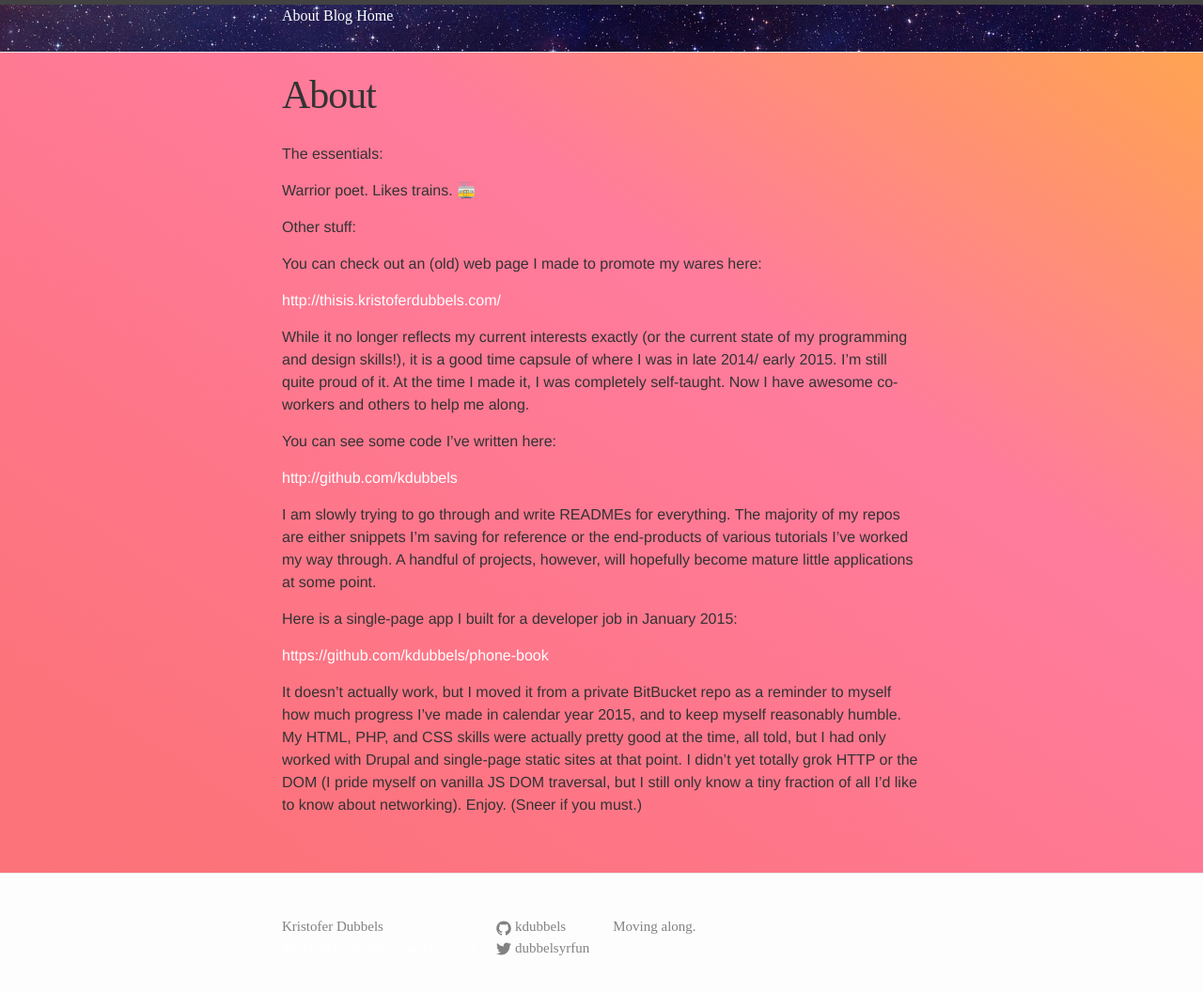
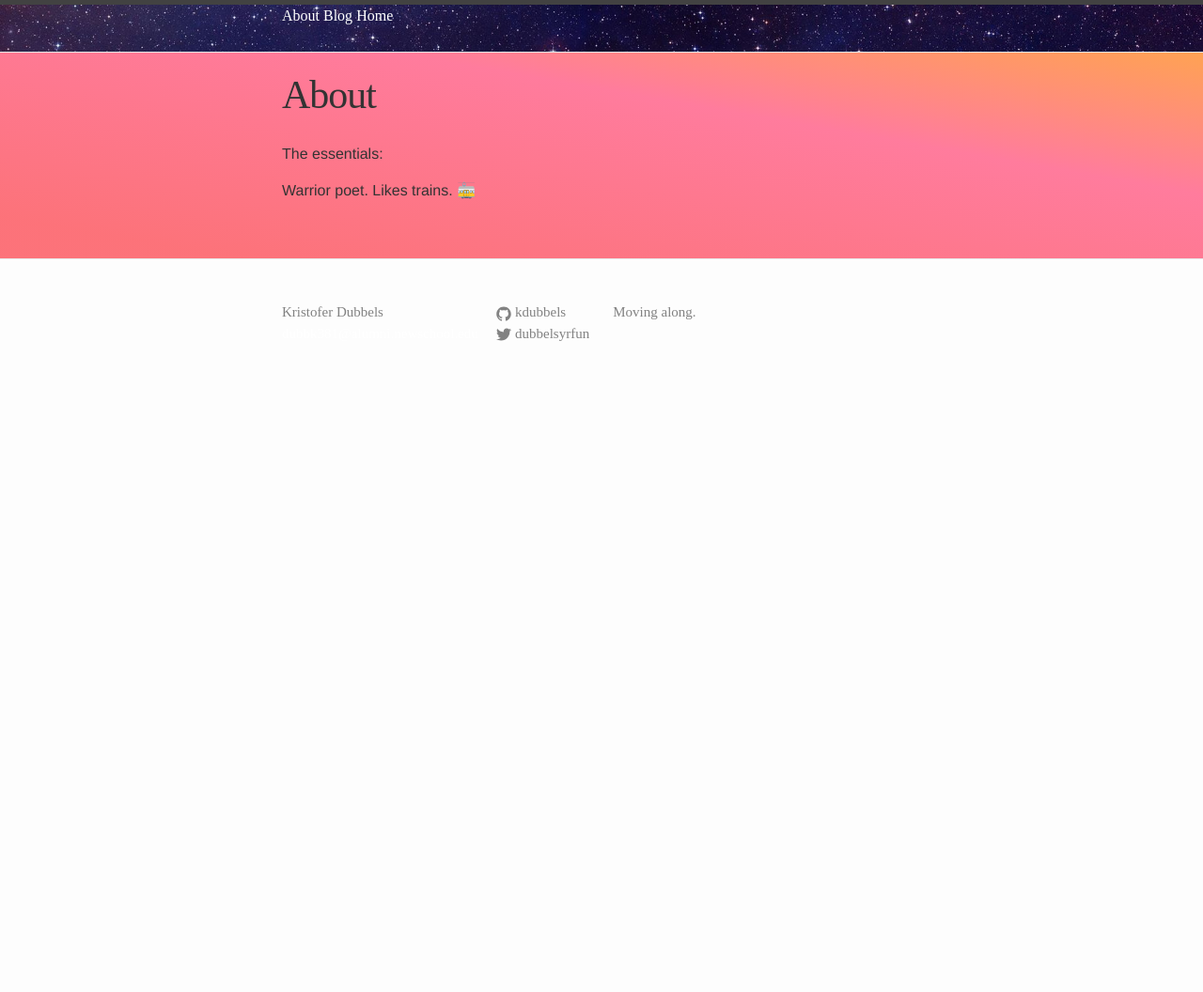
Before and after one commit to kdubbels/kdubbels.github.io, a Jekyll site: the page built from about.md, in a window 1280 px wide and 1080 px high. Shown: the top 1056 px of the window at 94% size. Built offline with Jekyll 4.4.1, drawn with Linux system fonts in a browser that asks for light colours; nearby versions of some CDN libraries; emoji names are drawn with the system emoji font; some web fonts are replaced.

Commit message:
Update about.md

```diff
--- a/about.md
+++ b/about.md
@@ -7,23 +7,3 @@ permalink: /about/
 The essentials:
 
 Warrior poet. Likes trains. :train:
-
-Other stuff:
-
-You can check out an (old) web page I made to promote my wares here:
-
-[http://thisis.kristoferdubbels.com/](http://thisis.kristoferdubbels.com/)
-
-While it no longer reflects my current interests exactly (or the current state of my programming and design skills!), it is a good time capsule of where I was in late 2014/ early 2015. I'm still quite proud of it. At the time I made it, I was completely self-taught. Now I have awesome co-workers and others to help me along.
-
-You can see some code I've written here:
-
-[http://github.com/kdubbels](http://github.com/kdubbels)
-
-I am slowly trying to go through and write READMEs for everything. The majority of my repos are either snippets I'm saving for reference or the end-products of various tutorials I've worked my way through. A handful of projects, however, will hopefully become mature little applications at some point.
-
-Here is a single-page app I built for a developer job in January 2015:
-
-[https://github.com/kdubbels/phone-book](https://github.com/kdubbels/phone-book)
-
-It doesn't actually work, but I moved it from a private BitBucket repo as a reminder to myself how much progress I've made in calendar year 2015, and to keep myself reasonably humble. My HTML, PHP, and CSS skills were actually pretty good at the time, all told, but I had only worked with Drupal and single-page static sites at that point. I didn't yet totally grok HTTP or the DOM (I pride myself on vanilla JS DOM traversal, but I still only know a tiny fraction of all I'd like to know about networking). Enjoy. (Sneer if you must.)
```
